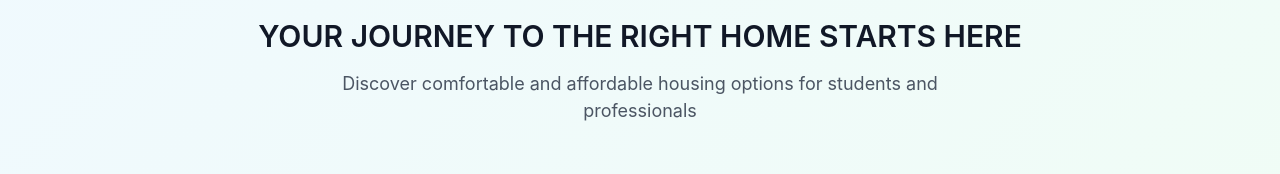
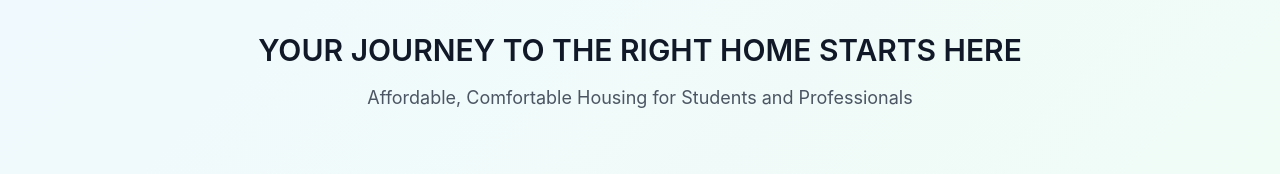
Before and after one commit to md-sazid9089/bachelor_solution_version2, a React (Vite) app in the folder frontend/: page / in a window 1280 px wide. Shown: the part 314-488 px from the top of the page. Built offline with nearby package versions, Linux system fonts and the light colour scheme; no server answers.

Commit message:
fix: update description text in HousingSection component for improved readability

```diff
--- a/frontend/src/components/sections/HousingSection.jsx
+++ b/frontend/src/components/sections/HousingSection.jsx
@@ -71,7 +71,7 @@ const HousingSection = ({ id }) => {
           className="section-header"
         >
           <h2> YOUR JOURNEY TO THE RIGHT HOME STARTS HERE </h2>
-          <p>Discover comfortable and affordable housing options for students and professionals</p>
+          <p>Affordable, Comfortable Housing for Students and Professionals</p>
         </motion.div>
 
         <motion.div
```
